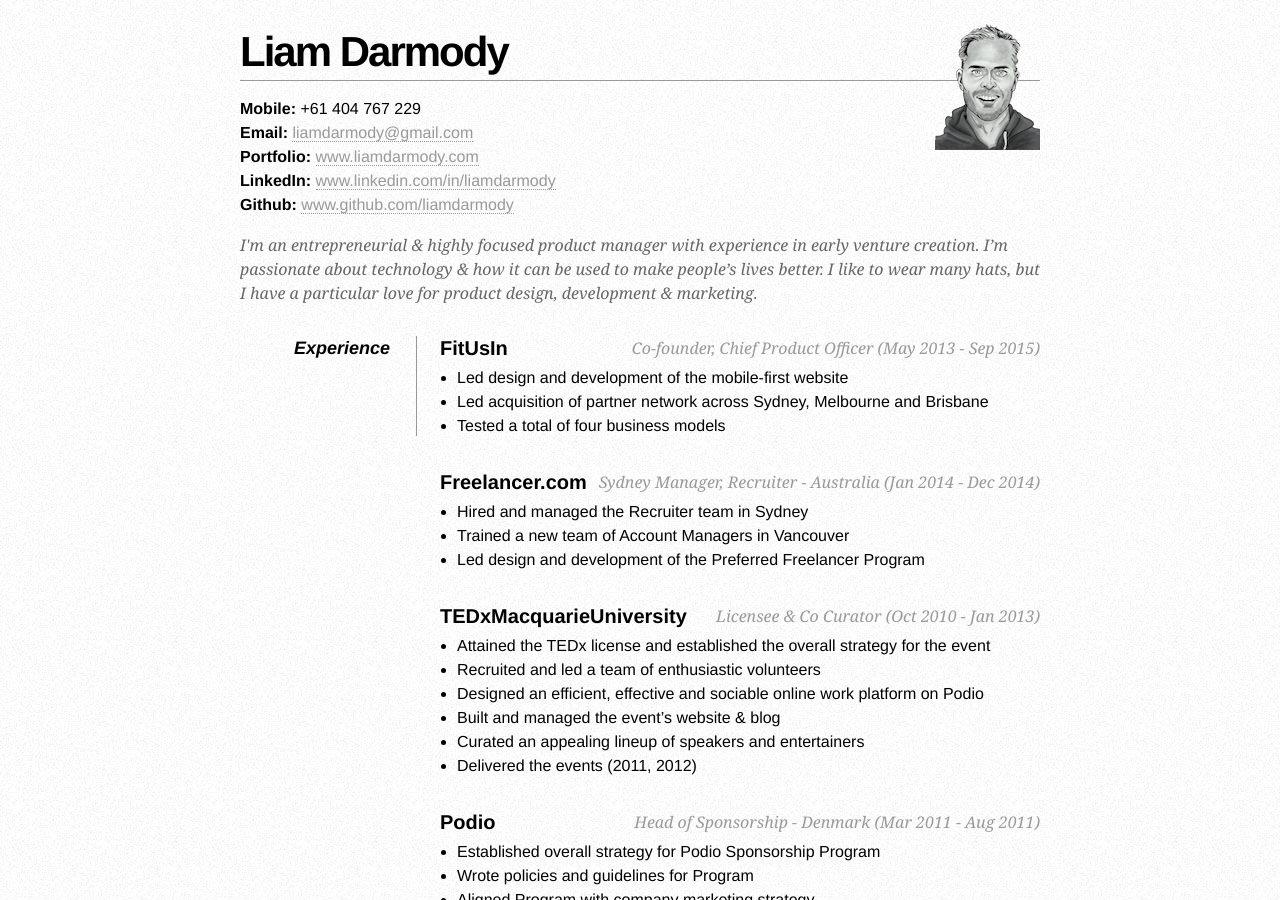
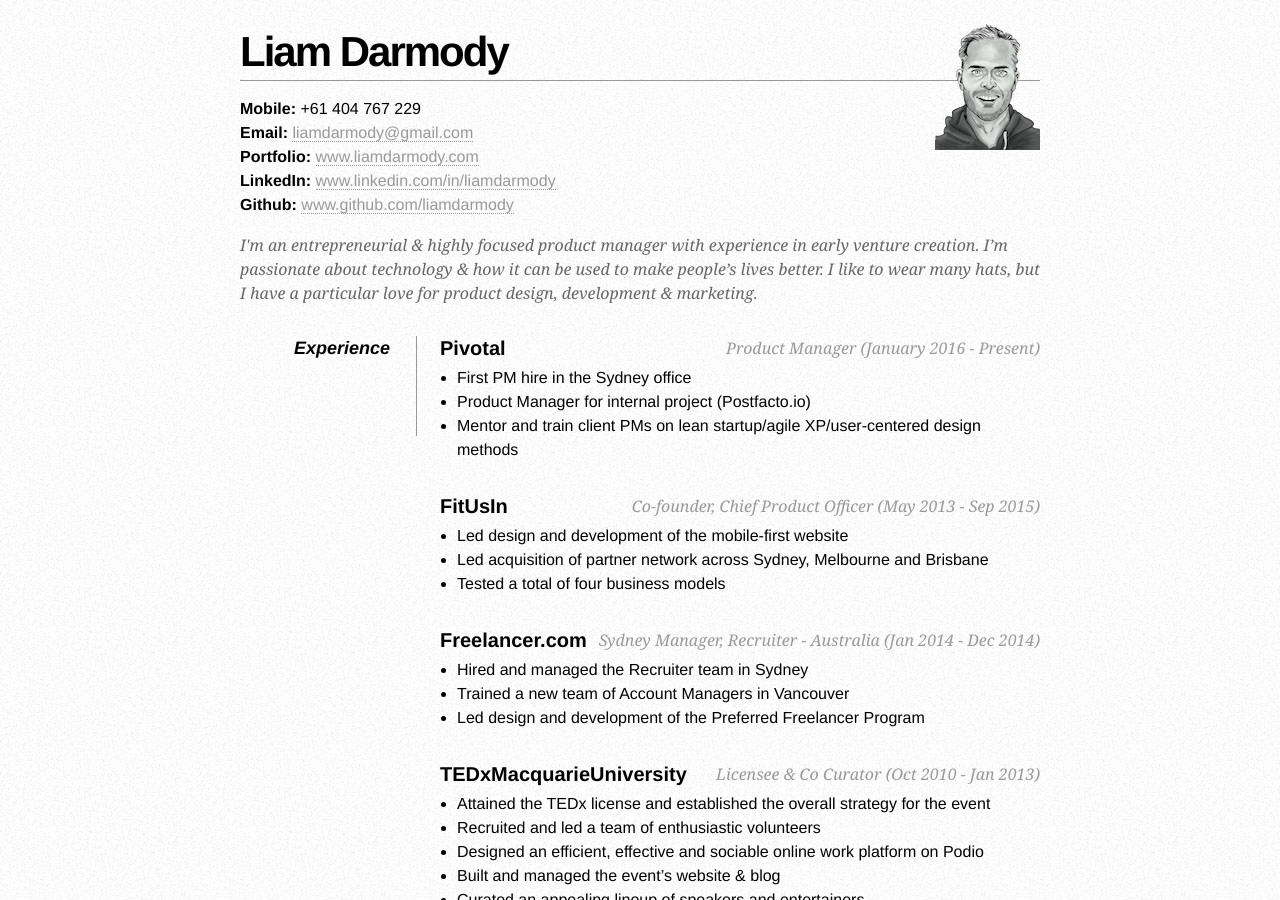
Before and after one commit to liamdarmody/liamdarmody.github.io, a Jekyll site: the page built from resume.html, in a window 1280 px wide and 900 px high. Built offline with Jekyll 4.4.1, drawn with Linux system fonts in a browser that asks for light colours; Markdown is read by kramdown in place of the engine named in the settings.

Commit message:
Update resume.html

```diff
--- a/resume.html
+++ b/resume.html
@@ -41,6 +41,13 @@
 
     <dt>Experience</dt>
     <dd>
+      <h2>Pivotal <span>Product Manager (January 2016 - Present)</span></h2>
+      <ul>
+        <li>First PM hire in the Sydney office</li>
+        <li>Product Manager for internal project (Postfacto.io)</li>
+        <li>Mentor and train client PMs on lean startup/agile XP/user-centered design methods</li>
+      </ul>
+
       <h2>FitUsIn <span>Co-founder, Chief Product Officer (May 2013 - Sep 2015)</span></h2>
       <ul>
         <li>Led design and development of the mobile-first website</li>
```
